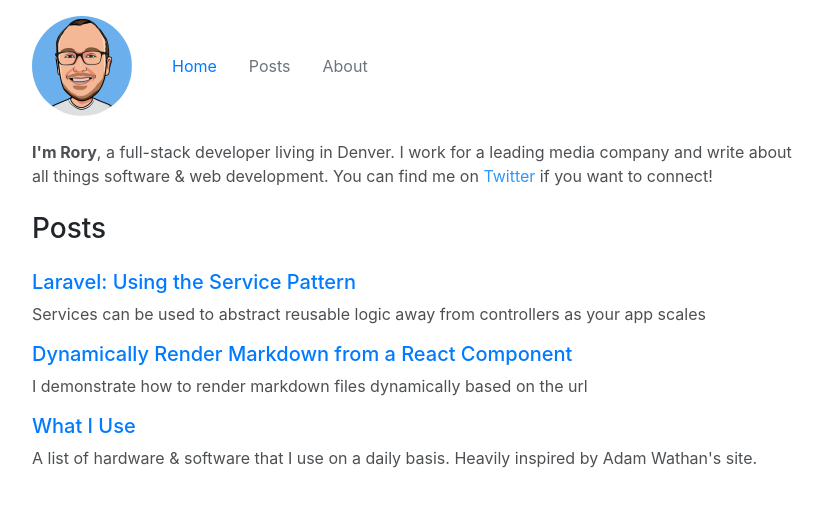
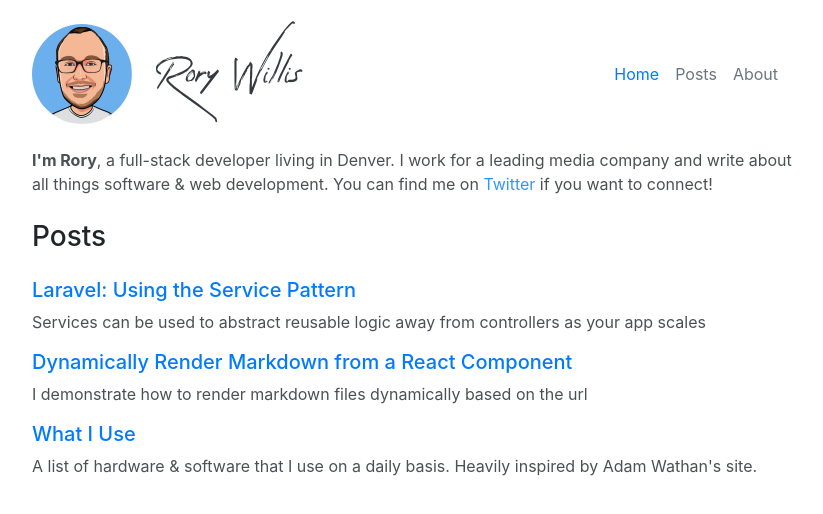
Before and after one commit to rorywillis/rorywillis.com, a React (Create React App) app: page / in a window 1280 px wide. Shown: the top 514 px of the page, without its empty margins (223-1046 px from the left). Built offline with nearby package versions, Linux system fonts and the light colour scheme.

Commit message:
Updated header

```diff
--- a/package.json
+++ b/package.json
@@ -3,9 +3,6 @@
   "version": "0.1.0",
   "private": true,
   "dependencies": {
-    "@testing-library/jest-dom": "^4.2.4",
-    "@testing-library/react": "^9.4.0",
-    "@testing-library/user-event": "^7.2.1",
     "bootstrap": "^4.4.1",
     "classcat": "^4.0.2",
     "disqus-react": "^1.0.7",
--- a/src/App.js
+++ b/src/App.js
@@ -4,6 +4,7 @@ import "bootstrap/dist/css/bootstrap.min.css";
 import "./App.scss";
 import site from "./config/site.json";
 import { BrowserRouter as Router, Switch, Route, Link } from "react-router-dom";
+
 
 const PageHome = React.lazy(() => import('./components/PageHome'));
 const PagePost = React.lazy(() => import('./components/PagePost'));
--- a/src/App.scss
+++ b/src/App.scss
@@ -29,3 +29,8 @@ pre {
   /* Offset the background along the y-axis by top padding */
   background-position: 0 14px;
 }
+
+@font-face {
+    font-family: 'Reey';
+    src: url('./fonts/Reey-Regular.otf'); /* IE9 Compat Modes */
+}
--- a/src/components/Header.js
+++ b/src/components/Header.js
@@ -22,17 +22,23 @@ export default function Header(props) {
     ]
 
     return (
-        <div className="d-flex justify-content-start align-items-center mt-3">
-            <Link to="/">
-                <img src={"/images/rory.jpg"} className="img img-fluid rounded-circle mr-4" alt="Rory Willis" style={{maxWidth: 100}} />
+        <div className="d-flex justify-content-between align-items-center mt-4">
+            <Link to="/" className="d-flex justify-content-start align-items-center" style={{textDecoration: "none"}}>
+                <img src={"/images/rory.jpg"} className="img img-fluid rounded-circle mr-2" alt="Rory Willis" style={{ maxWidth: 100 }} />
+                <h3 className="m-0 ml-3 text-dark" style={{fontFamily: "Reey"}}>Rory Willis</h3>
             </Link>
-            <nav class="nav">
+            <nav className="navbar navbar-expand-lg navbar-light">
+                <button className="navbar-toggler" type="button" data-toggle="collapse" data-target="#navbarNavAltMarkup" aria-controls="navbarNavAltMarkup" aria-expanded="false" aria-label="Toggle navigation">
+                    <span className="navbar-toggler-icon"></span>
+                </button>
+                <div className="collapse navbar-collapse" id="navbarNavAltMarkup">
+                    <div className="navbar-nav">
                         {links.map(link => (
                             <NavLink
                                 to={link.url}
                                 activeClassName=""
                                 className={cc([{
-                            "nav-link": true,
+                                    "nav-item nav-link": true,
                                     "text-muted": pathname === link.url ? false : true,
                                     "text-primary": pathname === link.url ? true : false
                                 }])}
@@ -41,6 +47,8 @@ export default function Header(props) {
                                 {link.title}
                             </NavLink>
                         ))}
+                    </div>
+                </div>
             </nav>
         </div>
     )
--- a/src/components/PagePost.js
+++ b/src/components/PagePost.js
@@ -10,7 +10,6 @@ export default function PagePost() {
 
     const [post, setPost] = useState();
     const [meta, setMeta] = useState();
-    const [disqus, disqusConfig] = useState();
     const { slug } = useParams();
     const { url } = useLocation();
 
@@ -34,16 +33,16 @@ export default function PagePost() {
                     <title>{site.title} | {meta.title}</title>
                     <meta name="Description" content={meta.description}/>
                 </Helmet>
-                <div className="mb-4 mt-4">
-                    <h2 className="display-4 mb-0">
+                <div className="mb-4 mt-5">
+                    <h1 className="mb-0">
                         {meta.title}
-                    </h2>
+                    </h1>
                     {meta.date && (<small className="text-muted font-weight-light">{meta.date}</small>)}
                 </div>
 
                     <ReactMarkdown source={post} escapeHtml={false} />
 
-                    <div className="mt-4">
+                    <div className="mt-5">
                         <Disqus.DiscussionEmbed shortname={"rorywillis-com"} config={{
                             url: url,
                             identifier: slug,
--- a/src/posts/laravel-service-pattern.md
+++ b/src/posts/laravel-service-pattern.md
@@ -1,4 +1,4 @@
-The service pattern is a great way to abstract *certain* logic into a highly reusable class. Let's go over a scenario to help us understand when to use it.
+The service pattern is a great way to abstract *certain* logic into a highly reusable class.
 
 #### A scenario *without* using the service pattern
 
--- a/src/posts/what-i-use.md
+++ b/src/posts/what-i-use.md
@@ -2,9 +2,9 @@ After seeing several others make a "uses" page, I wanted to create my own. This
 
 ### Hardware
 
-**Macbook Pro Early 2015**
+**Macbook Pro 15 inch 2019**
 
-My MBP has been humming along nicely and I feel it's one of the best purchases of my life. I think I'll shed a little tear whenever I have to upgrade, but hopefully that doesn't happen anytime soon.
+I recently upgraded to the 15 inch MBP after using a 13 inch for a long time. I wasn't sure it would be portable enough, but it's not really a huge a difference and the extra power has been nice.
 
 **Ipad Air 2019**
 
```
Also changed, not shown: src/fonts/Reey-Regular.otf (added), 1 other file (tests, documents, lock files or other folders). Lines whose indentation alone changed are shown as unchanged.
